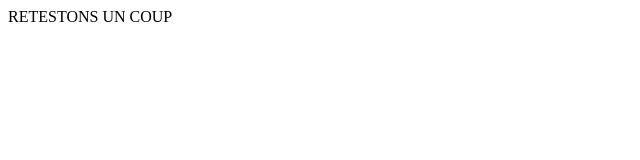
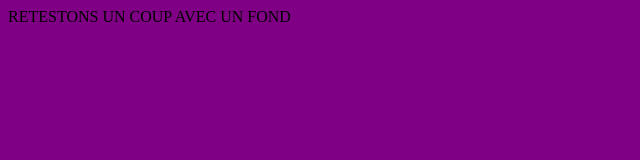
Before and after one commit to NicolasDeniau/NicolasDeniau.github.io, a plain HTML site: page index.html in a window 1280 px wide. Shown: the whole page, without its empty margins (0-640 px from the left). Drawn offline with Linux system fonts and the light colour scheme.

Commit message:
ajout du fichier CSS

```diff
--- a/index.html
+++ b/index.html
@@ -1 +1,13 @@
-RETESTONS UN COUP
+<!DOCTYPE html>
+<html lang="en">
+<head>
+    <meta charset="UTF-8">
+    <meta http-equiv="X-UA-Compatible" content="IE=edge">
+    <meta name="viewport" content="width=device-width, initial-scale=1.0">
+    <link rel="stylesheet" href="style.css">
+    <title>Document</title>
+</head>
+<body>
+    RETESTONS UN COUP AVEC UN FOND
+</body>
+</html>
--- /dev/null
+++ b/style.css
@@ -0,0 +1,3 @@
+body {
+    background-color: #800085;
+}
```
